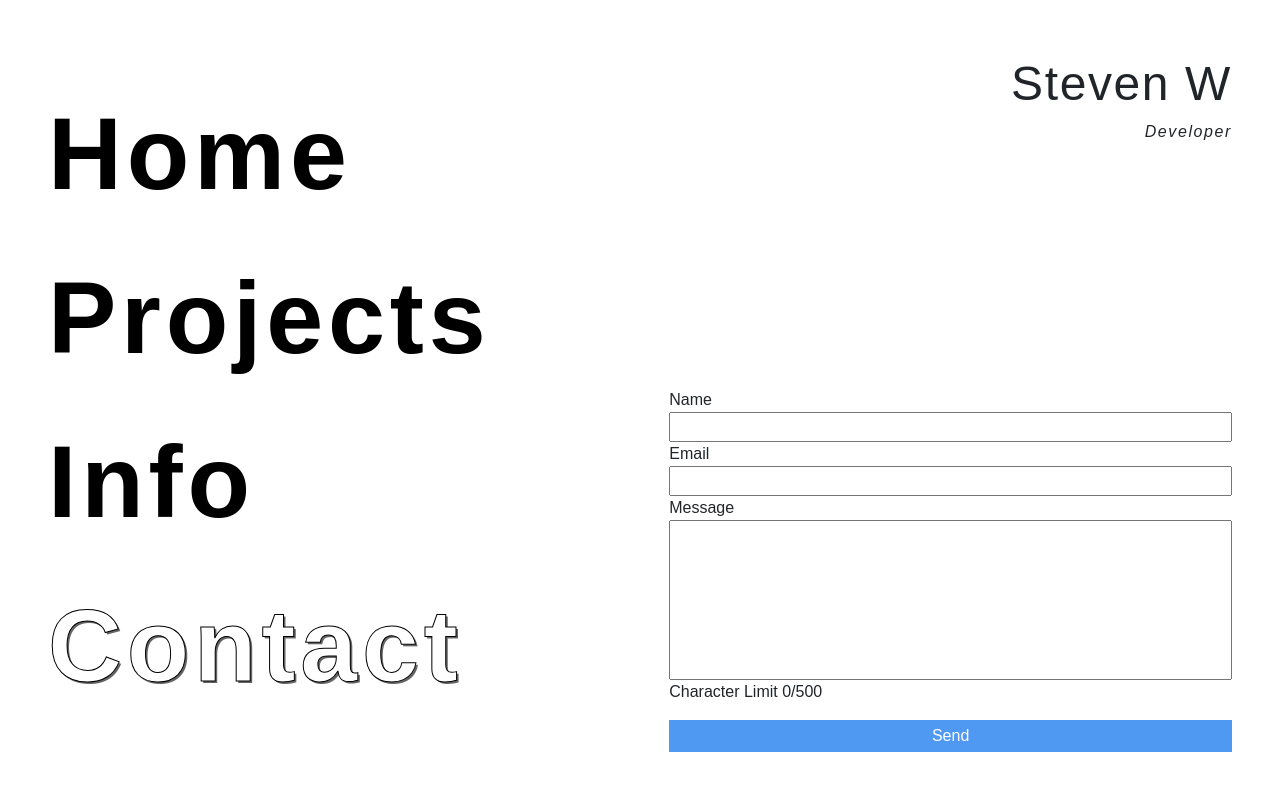
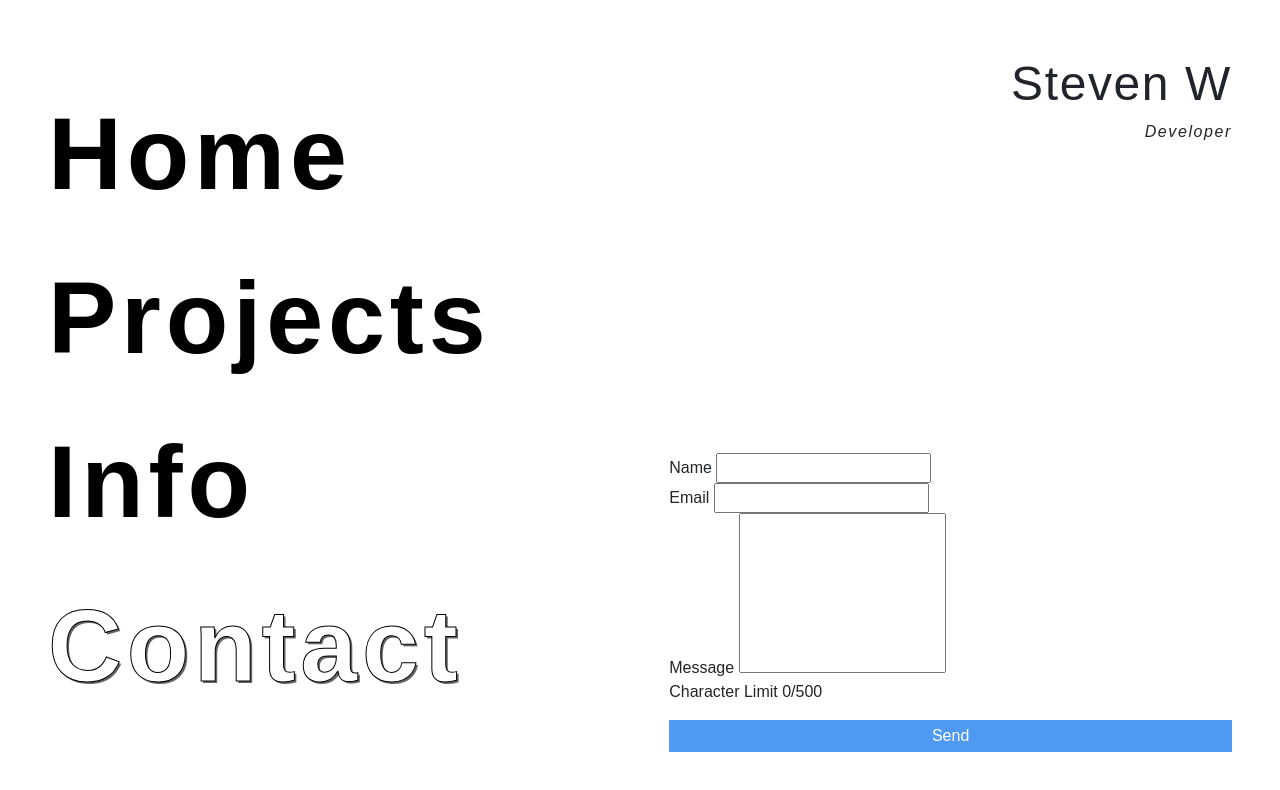
Before and after one commit to Starato/glowing-portfolio, a React (Vite) app: page /contact in a window 1280 px wide. Shown: the top 790 px of the page. Built offline with nearby package versions, Linux system fonts and the light colour scheme.

Commit message:
form email update

```diff
--- a/src/Contact/home.jsx
+++ b/src/Contact/home.jsx
@@ -37,18 +37,15 @@ export default function home() {
           <form name="contact" method="POST" netlify="true">
             <input type="hidden" name="subject" value="Inquiry from stevew.netlify.app" />
             <div>
-              <label htmlFor="name">Name</label>
-              <input type="text" name="name" id="name" />
+              <label>Name <input type="text" name="name" id="name" /></label>
             </div>
 
             <div>
-              <label htmlFor="email">Email</label>
-              <input type="text" name="email" id="email" />
+              <label>Email <input type="text" name="email" id="email" /></label>
             </div>
 
             <div>
-              <label htmlFor="message">Message</label>
-              <textarea onChange={validateMessage} name="message" id="message"></textarea>
+              <label>Message <textarea onChange={validateMessage} name="message" id="message"></textarea></label>
               <p>Character Limit {messageChar}/500</p>
             </div>
 
```
